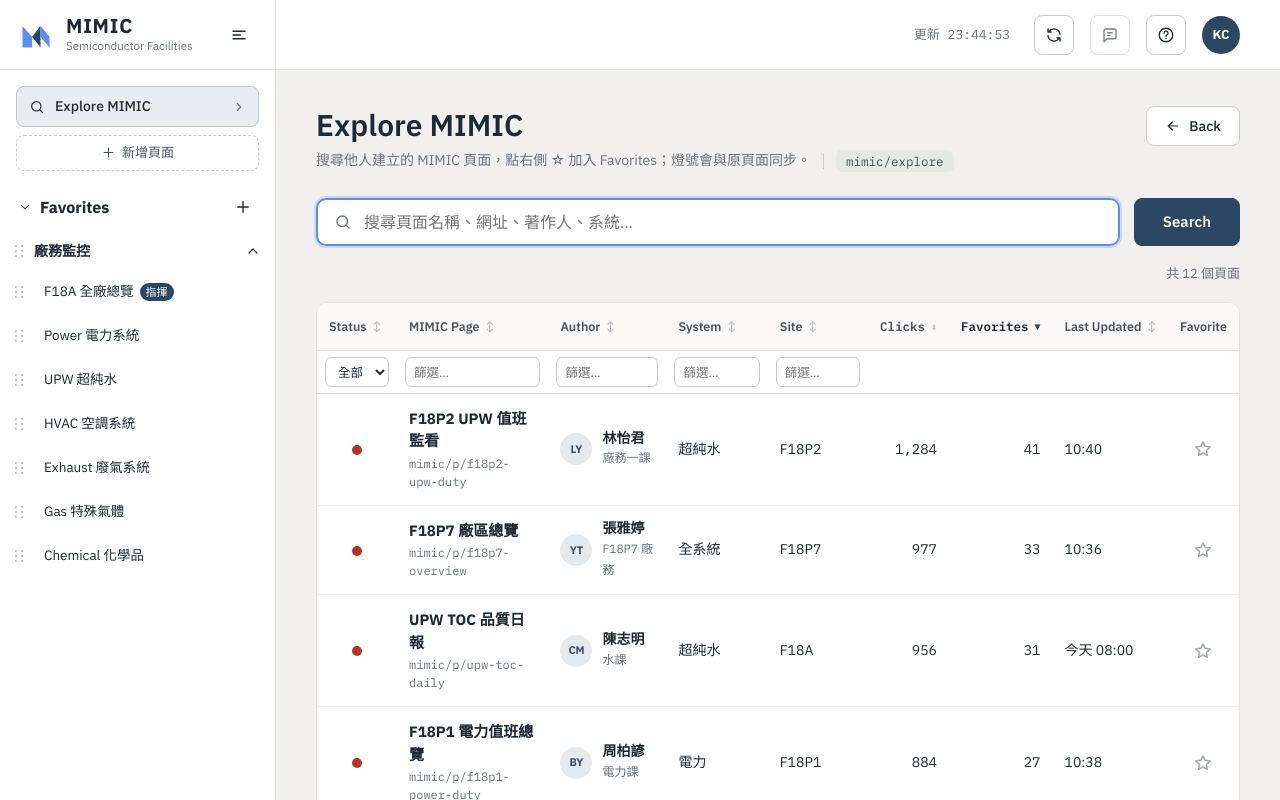
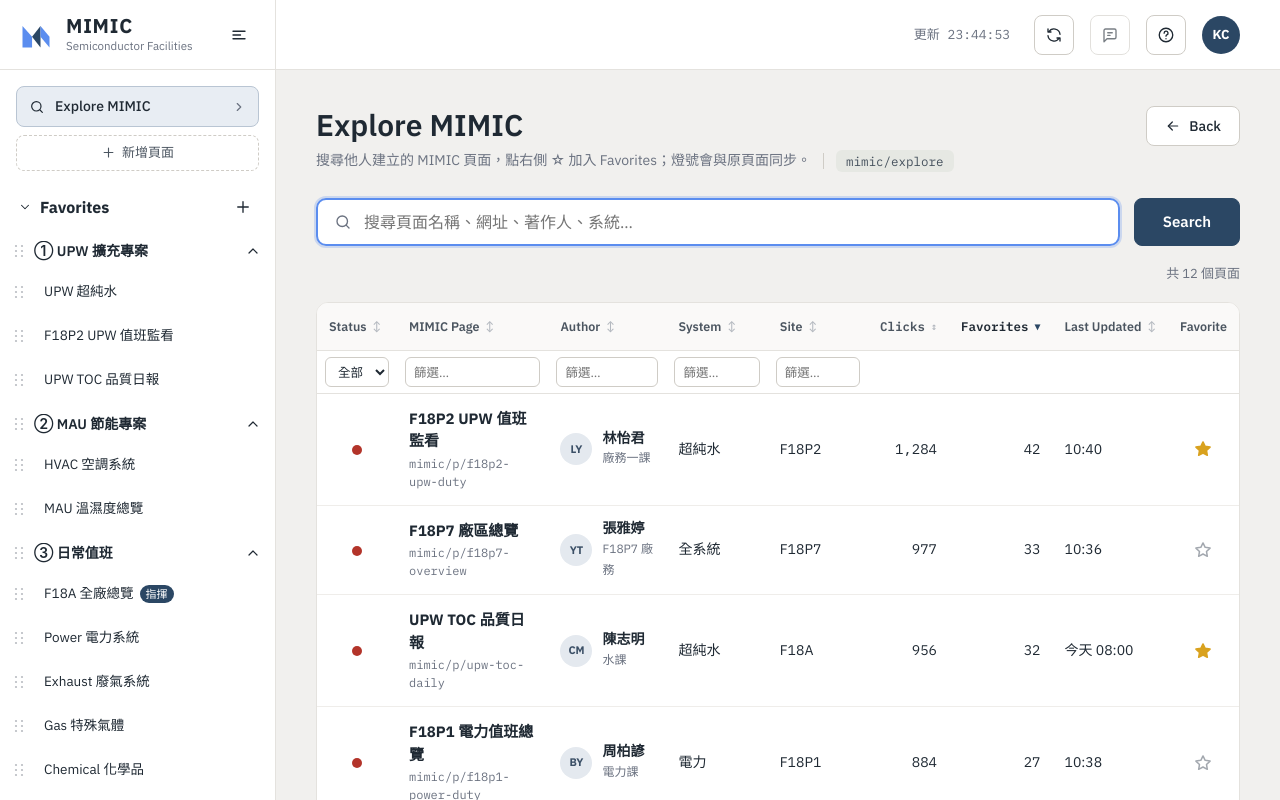
Before and after one commit to KelvinChengj/MIMIC, a React (Vite) app in the folder web/: page /explore in a window 1280 px wide. Built offline with nearby package versions, Linux system fonts and the light colour scheme.

Commit message:
預設側欄改為專案管理風格：① UPW 擴充專案、② MAU 節能專案、③ 日常值班
Co-Authored-By: Claude Opus 5.5 <noreply@anthropic.com>
Claude-Session: https://claude.ai/code/session_01EfdkUoHeMomc3LUYVsTULa

```diff
--- a/web/src/state/FavoritesContext.tsx
+++ b/web/src/state/FavoritesContext.tsx
@@ -8,12 +8,14 @@ export type { FavGroup };
 
 const EXPLORE_GROUP = 'explore';
 
+/**
+ * 預設的側欄：展示「我的最愛當專案清單」的用法，分類即專案、編號即優先順位。
+ * 使用者改過之後以自己的設定為準；「重置展示資料」會回到這裡。
+ */
 const DEFAULT_GROUPS: FavGroup[] = [
-  {
-    id: 'plant',
-    name: '廠務監控',
-    slugs: ['overview', 'power', 'upw', 'hvac', 'exhaust', 'gas', 'chemical'],
-  },
+  { id: 'proj-upw', name: '① UPW 擴充專案', slugs: ['upw', 'f18p2-upw-duty', 'upw-toc-daily'] },
+  { id: 'proj-mau', name: '② MAU 節能專案', slugs: ['hvac', 'mau-humidity'] },
+  { id: 'duty', name: '③ 日常值班', slugs: ['overview', 'power', 'exhaust', 'gas', 'chemical'] },
 ];
 
 /** 已移除的示意頁（沒有任何功能）與只放這些頁面的預設分類；讀取舊的側欄設定時一併清掉 */
```
Also changed, not shown: 1 other file (tests, documents, lock files or other folders).
